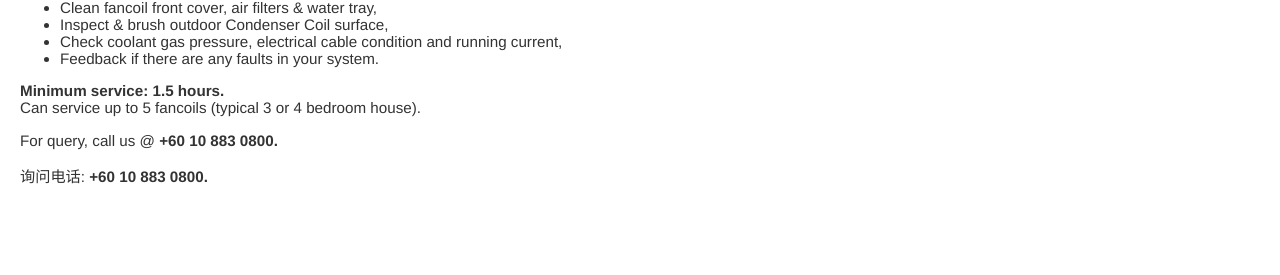
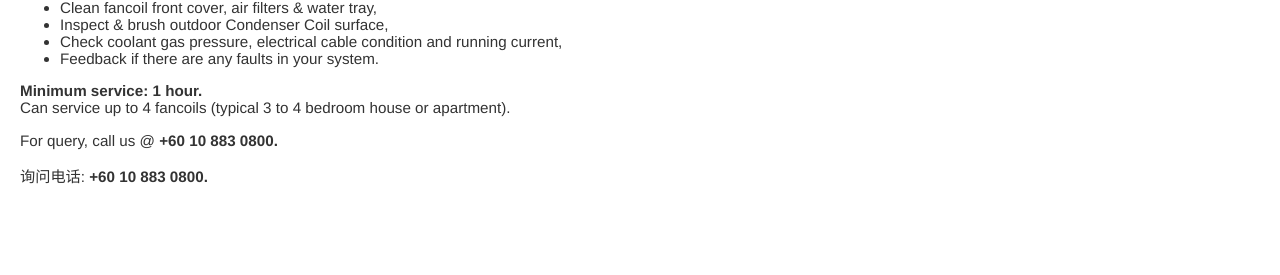
Before and after one commit to blooms-singapore/pages, a Jekyll site: the page built from en/services/aircon.html, in a window 1280 px wide. Shown: the part 844-1119 px from the top of the page. Built offline with Jekyll 4.4.1, drawn with Linux system fonts in a browser that asks for light colours.

Commit message:
Update aircon.html

```diff
--- a/en/services/aircon.html
+++ b/en/services/aircon.html
@@ -22,9 +22,9 @@ layout: service
         <li>Feedback if there are any faults in your system.</li>
     </ul>
     </p>
-      <strong>Minimum service: 1.5 hours.</strong>
+      <strong>Minimum service: 1 hour.</strong>
       <p>
-        Can service up to 5 fancoils (typical 3 or 4 bedroom house).
+        Can service up to 4 fancoils (typical 3 to 4 bedroom house or apartment).
         <p>
        <p>
          For query, call us @ <strong>+60 10 883 0800.</strong>
```
